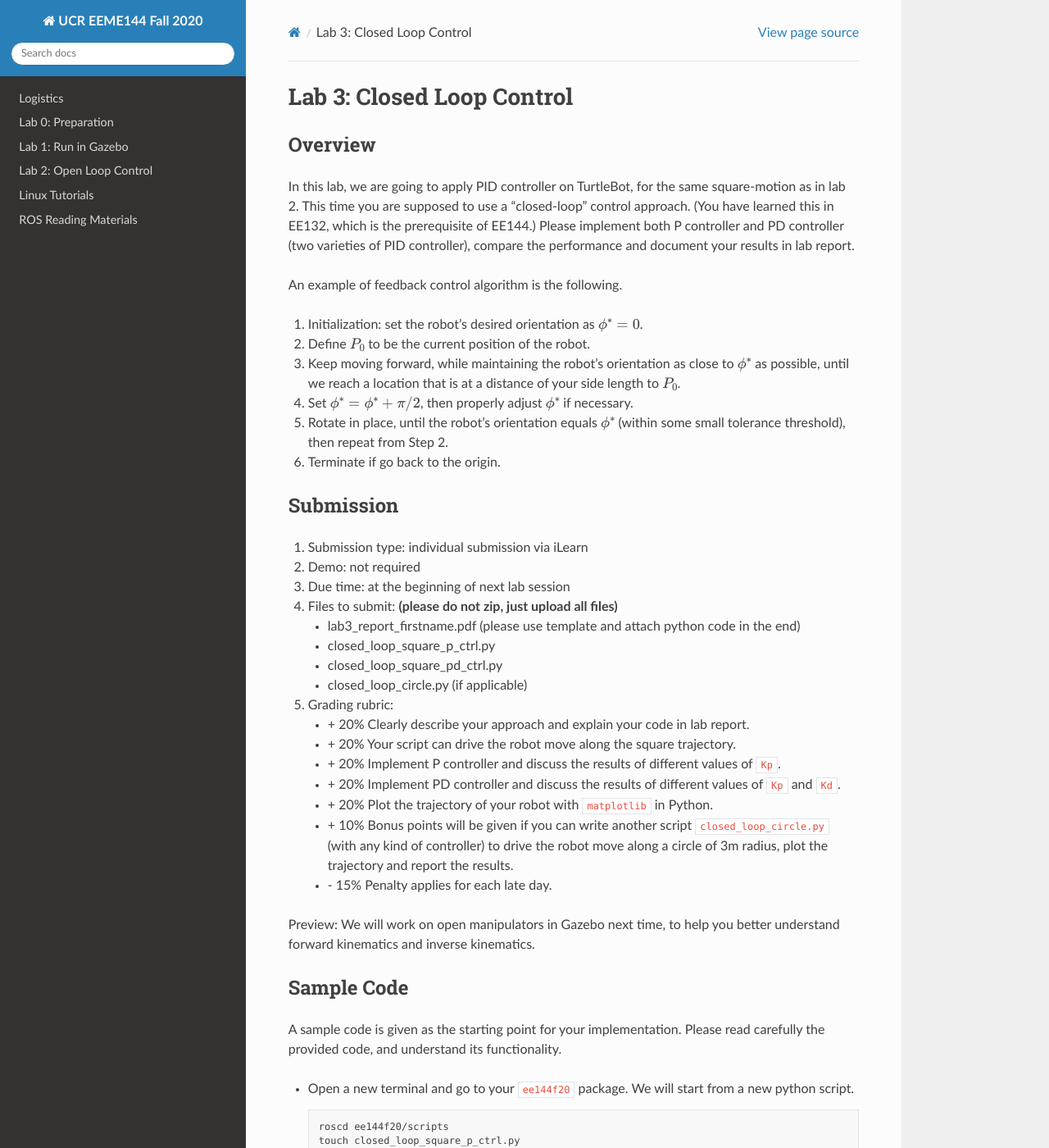
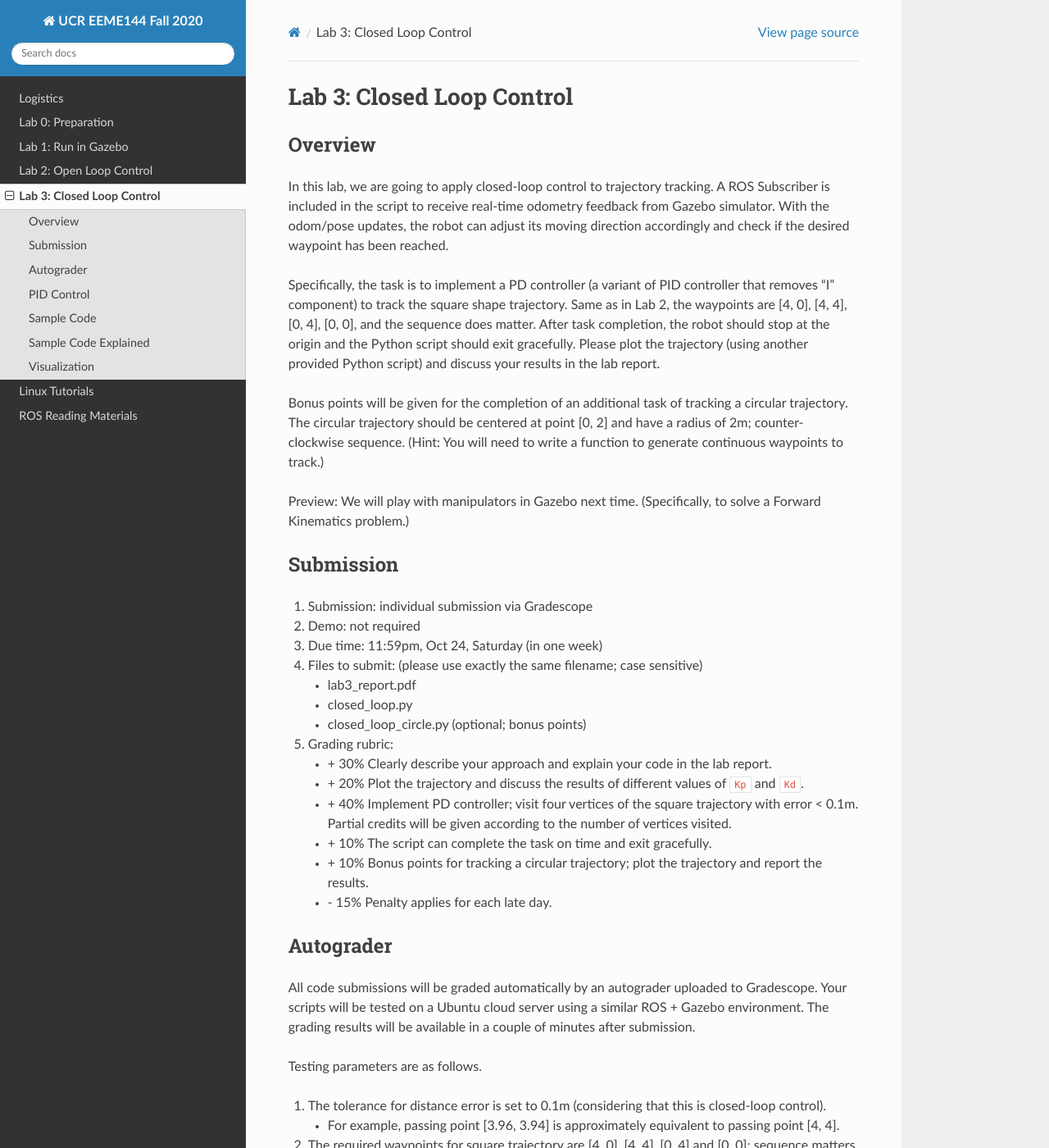
Before and after one commit to UCR-Robotics/ee144, a Sphinx documentation site: the page built from docs/lab3.rst, in a window 1280 px wide and 1400 px high. Shown: the whole window at 82% size. Built offline with Sphinx 7.4.7 and the Read the Docs theme 2.0.0, drawn with Linux system fonts in a browser that asks for light colours; some of the changed text lies outside the part shown.

Commit message:
lab3 is up

```diff
--- a/docs/index.rst
+++ b/docs/index.rst
@@ -29,3 +30,4 @@ News
 - 10/11/2020: `Lab2 <lab2.html>`_ is up.
 - 10/12/2020: `Linux Tutorials <linux.html>`_ have been posted.
 - 10/12/2020: `ROS Reading Materials <ros.html>`_ have been posted.
+- 10/18/2020: `Lab3 <lab3.html>`_ is up.
--- a/docs/lab3.rst
+++ b/docs/lab3.rst
@@ -4,11 +4,86 @@ Lab 3: Closed Loop Control
 Overview
 --------
 
-In this lab, we are going to apply PID controller on TurtleBot, for the same square-motion
-as in lab 2. This time you are supposed to use a "closed-loop" control approach.
-(You have learned this in EE132, which is the prerequisite of EE144.)
-Please implement both P controller and PD controller (two varieties of PID controller),
-compare the performance and document your results in lab report.
+In this lab, we are going to apply closed-loop control to trajectory tracking.
+A ROS Subscriber is included in the script to receive real-time odometry feedback from Gazebo simulator.
+With the odom/pose updates, the robot can adjust its moving direction accordingly and check if
+the desired waypoint has been reached.
+
+Specifically, the task is to implement a PD controller (a variant of PID controller that removes "I" component)
+to track the square shape trajectory.
+Same as in Lab 2, the waypoints are [4, 0], [4, 4], [0, 4], [0, 0], and the sequence does matter.
+After task completion, the robot should stop at the origin and the Python script should exit gracefully.
+Please plot the trajectory (using another provided Python script) and discuss your results in the lab report.
+
+Bonus points will be given for the completion of an additional task of tracking a circular trajectory.
+The circular trajectory should be centered at point [0, 2] and have a radius of 2m; counter-clockwise sequence.
+(Hint: You will need to write a function to generate continuous waypoints to track.)
+
+Preview: We will play with manipulators in Gazebo next time.
+(Specifically, to solve a Forward Kinematics problem.)
+
+
+Submission
+----------
+
+#. Submission: individual submission via Gradescope
+
+#. Demo: not required
+
+#. Due time: 11:59pm, Oct 24, Saturday (in one week)
+
+#. Files to submit: (please use exactly the same filename; case sensitive)
+
+   - lab3_report.pdf
+   - closed_loop.py
+   - closed_loop_circle.py (optional; bonus points)
+
+#. Grading rubric:
+
+   + \+ 30%  Clearly describe your approach and explain your code in the lab report.
+   + \+ 20%  Plot the trajectory and discuss the results of different values of ``Kp`` and ``Kd``.
+   + \+ 40%  Implement PD controller; visit four vertices of the square trajectory with error < 0.1m.
+     Partial credits will be given according to the number of vertices visited.
+   + \+ 10%  The script can complete the task on time and exit gracefully.
+   + \+ 10%  Bonus points for tracking a circular trajectory;
+     plot the trajectory and report the results.
+   + \- 15%  Penalty applies for each late day.
+
+
+Autograder
+----------
+
+All code submissions will be graded automatically by an autograder uploaded to Gradescope.
+Your scripts will be tested on a Ubuntu cloud server using a similar ROS + Gazebo environment.
+The grading results will be available in a couple of minutes after submission.
+
+Testing parameters are as follows.
+
+#. The tolerance for distance error is set to 0.1m (considering that this is closed-loop control).
+
+   - For example, passing point [3.96, 3.94] is approximately equivalent to passing point [4, 4].
+
+#. The required waypoints for square trajectory are [4, 0], [4, 4], [0, 4] and [0, 0]; sequence matters.
+
+#. The circular trajectory should be centered at point [0, 2] and have a radius of 2m.
+   10 waypoints are evenly selected on this trajectory, in a counter-clockwise sequence.
+
+#. The time limit for the submitted script is set to 5 mins.
+
+   - If running properly, the task in this lab can be done in about 2 mins, based on my testing.
+   - If running timeout, the script will be terminated and a 10% penalty will apply.
+
+.. note::
+
+  It is required to use closed-loop control (i.e. PD controller) to track the trajectory.
+  Finely tuned open-loop control script may also pass the autograder testing, but is not allowed.
+  All scripts will be double checked when grading manually.
+  Penalty will apply if such script is found.
+
+
+PID Control
+-----------
+
 
 An example of feedback control algorithm is the following.
 
@@ -21,43 +96,19 @@ An example of feedback control algorithm is the following.
    (within some small tolerance threshold), then repeat from Step 2.
 #. Terminate if go back to the origin.
 
+A discrete PD controller implementation in Python is provided (partially).
+To make it work, you need to understand the PD control algorithm
+and fill in the ``update`` function.
+You may or may not use it in your own implementation.
 
-Submission
-----------
-
-#. Submission type: individual submission via iLearn
-
-#. Demo: not required
-
-#. Due time: at the beginning of next lab session
-
-#. Files to submit: **(please do not zip, just upload all files)**
-
-   - lab3_report_firstname.pdf (please use template and attach python code in the end)
-   - closed_loop_square_p_ctrl.py
-   - closed_loop_square_pd_ctrl.py
-   - closed_loop_circle.py  (if applicable)
-
-#. Grading rubric:
-
-   + \+ 20%  Clearly describe your approach and explain your code in lab report.
-   + \+ 20%  Your script can drive the robot move along the square trajectory.
-   + \+ 20%  Implement P controller and discuss the results of different values of ``Kp``.
-   + \+ 20%  Implement PD controller and discuss the results of different values of ``Kp`` and ``Kd``.
-   + \+ 20%  Plot the trajectory of your robot with ``matplotlib`` in Python.
-   + \+ 10%  Bonus points will be given if you can write another script ``closed_loop_circle.py``
-     (with any kind of controller) to drive the robot move along a circle of 3m radius,
-     plot the trajectory and report the results.
-   + \- 15%  Penalty applies for each late day.
-
-Preview: We will work on open manipulators in Gazebo next time,
-to help you better understand forward kinematics and inverse kinematics.
+  .. literalinclude:: ../scripts/controller.py
+    :language: python
 
 
 Sample Code
 ------------
 
-A sample code is given as the starting point for your implementation.
+A sample code is provided as the starting point for your implementation.
 Please read carefully the provided code, and understand its functionality.
 
 - Open a new terminal and go to your ``ee144f20`` package.
@@ -66,30 +117,81 @@ Please read carefully the provided code, and understand its functionality.
   .. code-block:: bash
 
     roscd ee144f20/scripts
-    touch closed_loop_square_p_ctrl.py
-    gedit closed_loop_square_p_ctrl.py
+    touch closed_loop.py
+    gedit closed_loop.py
 
 - Please copy and paste the following code, then save and close it.
 
   .. literalinclude:: ../scripts/closed_loop.py
     :language: python
 
-- As mentioned in Lab 2, you can run it two ways.
+- Please make changes to the ``run`` function to complete the task in this lab.
+  Once finished, you can run it two ways as introduced in Lab 2.
+  (Remember to bring up the robot before running the script.)
 
   .. code-block:: bash
 
-    python closed_loop_square_p_ctrl.py
+    python closed_loop.py
 
   .. code-block:: bash
 
-    chmod +x closed_loop_square_p_ctrl.py
-    ./closed_loop_square_p_ctrl.py
+    chmod +x closed_loop.py
+    ./closed_loop.py
 
-.. note::
 
-  If you don't want to restart Gazebo all the time during testing,
-  you can use ``Ctrl + R`` to set your robot to its initial pose.
-  However, please note that odometry will not be reset by this command.
-  You need to `manually reset the odometry
-  <https://answers.ros.org/question/203088/reset-turtlebot-odometry-in-a-python-script/>`_
-  in your script.
+Sample Code Explained
+---------------------
+
+- Odometry works in the way that it counts how many rounds the wheel rotates.
+  Therefore, if you lift and place a robot from one place to another, it will still "think"
+  that it was at the original place.
+
+- In Gazebo simulator, using command ``Ctrl + R`` to reset the robot is similar to
+  lifting the robot and placing it to the origin, where the odometry will still report
+  the previous history record. Therefore, to obtain a correct odometry feedback for the
+  new run, we need to reset the odometry to zero.
+
+  .. code-block:: python
+
+    self.reset_pub = rospy.Publisher('mobile_base/commands/reset_odometry', Empty)
+    for i in range(10):
+        self.reset_pub.publish(Empty())
+        self.rate.sleep()
+
+- In Lab 2, we have learned how to use ROS Publisher to send a message out.
+  ROS Subscriber is the one on the other side to receive and process the messages.
+  The required arguments are the topic name ``odom``,
+  the message type ``Odometry``, and a pointer to the callback function.
+  The callback function will be executed (asynchronously; in another thread) whenever a new message is received.
+  We leverage the shared variables in Turtlebot class to store the latest pose of the robot.
+  Note that the ``msg`` argument in the callback function is of the type ``Odometry``.
+  The definition is specified in
+  `the ROS Wiki documentation <http://docs.ros.org/en/melodic/api/nav_msgs/html/msg/Odometry.html>`_.
+
+  .. code-block:: python
+
+    self.odom_sub = rospy.Subscriber("odom", Odometry, self.odom_callback)
+
+    def odom_callback(self, msg):
+        pass
+
+- In the ``try-except`` structure, ``finally`` is the keyword to indicate that the following
+  code block will be executed regardless if the try block raises an error or not.
+  In this case, we want to save the trajectory even when the robot stops at halfway.
+
+  .. code-block:: python
+
+    finally:
+        # save trajectory into csv file
+        np.savetxt('trajectory.csv', np.array(self.trajectory), fmt='%f', delimiter=',')
+
+
+Visualization
+-------------
+
+We provide a separate Python script to help visualize the trajectory from the saved csv file.
+Please do not submit this file and do not include it in the script you plan to submit,
+as it will block the autograder until running timeout.
+
+.. literalinclude:: ../scripts/visualization.py
+  :language: python
```
Also changed, not shown: other parts of docs/index.rst (+1 -0 lines), 3 other files.
